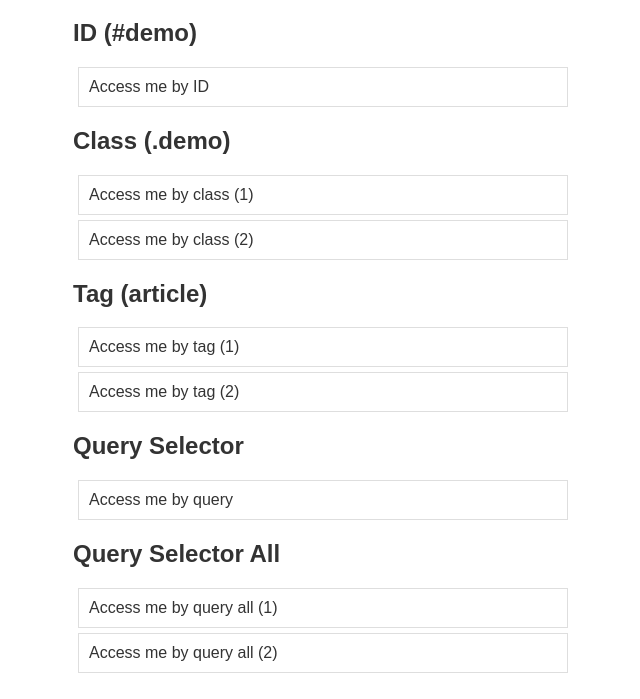
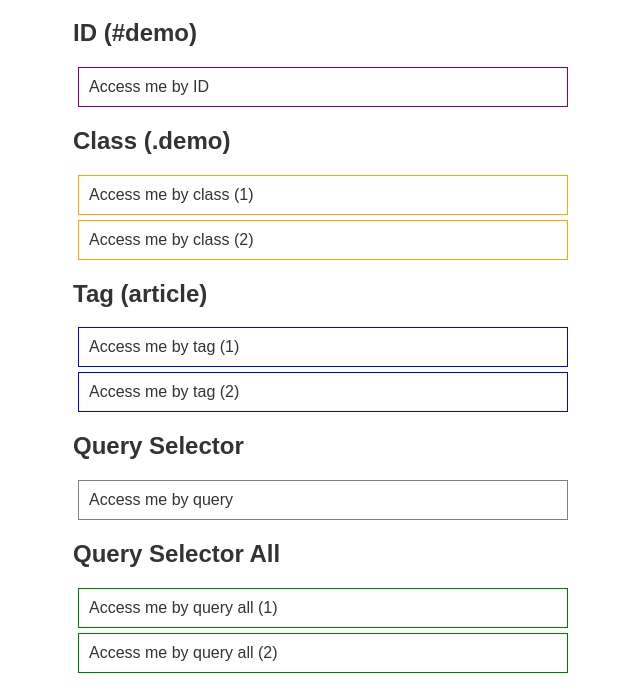
Before and after one commit to suraj122/js_core, a plain HTML site: page day07/Project/2/index.html in a window 1280 px wide. Shown: the part 61-760 px from the top of the page, without its empty margins (317-957 px from the left). Drawn offline with Linux system fonts and the light colour scheme.

Commit message:
day07 project 02

```diff
--- a/day07/Project/2/index.html
+++ b/day07/Project/2/index.html
@@ -37,6 +37,24 @@
   <div class="demo-query-all">Access me by query all (1)</div>
   <div class="demo-query-all">Access me by query all (2)</div>
 
+  <script>
+    let Demo = document.getElementById('demo');
+    Demo.style.border = "1px solid purple";
+    let demoClass = document.getElementsByClassName('demo');
+    for (demo of demoClass) {
+      demo.style.border = "1px solid orange";
+    }
+    let tagName = document.getElementsByTagName('article');
+    for (tag of tagName) {
+      tag.style.border = "1px solid blue";
+    }
+    document.querySelector('#demo-query').style.border = "1px solid grey";
+    let allClass = document.querySelectorAll(".demo-query-all");
+
+    for (let query of allClass) {
+      query.style.border = "1px solid green";
+    }
+  </script>
 </body>
 
 </html>
```
